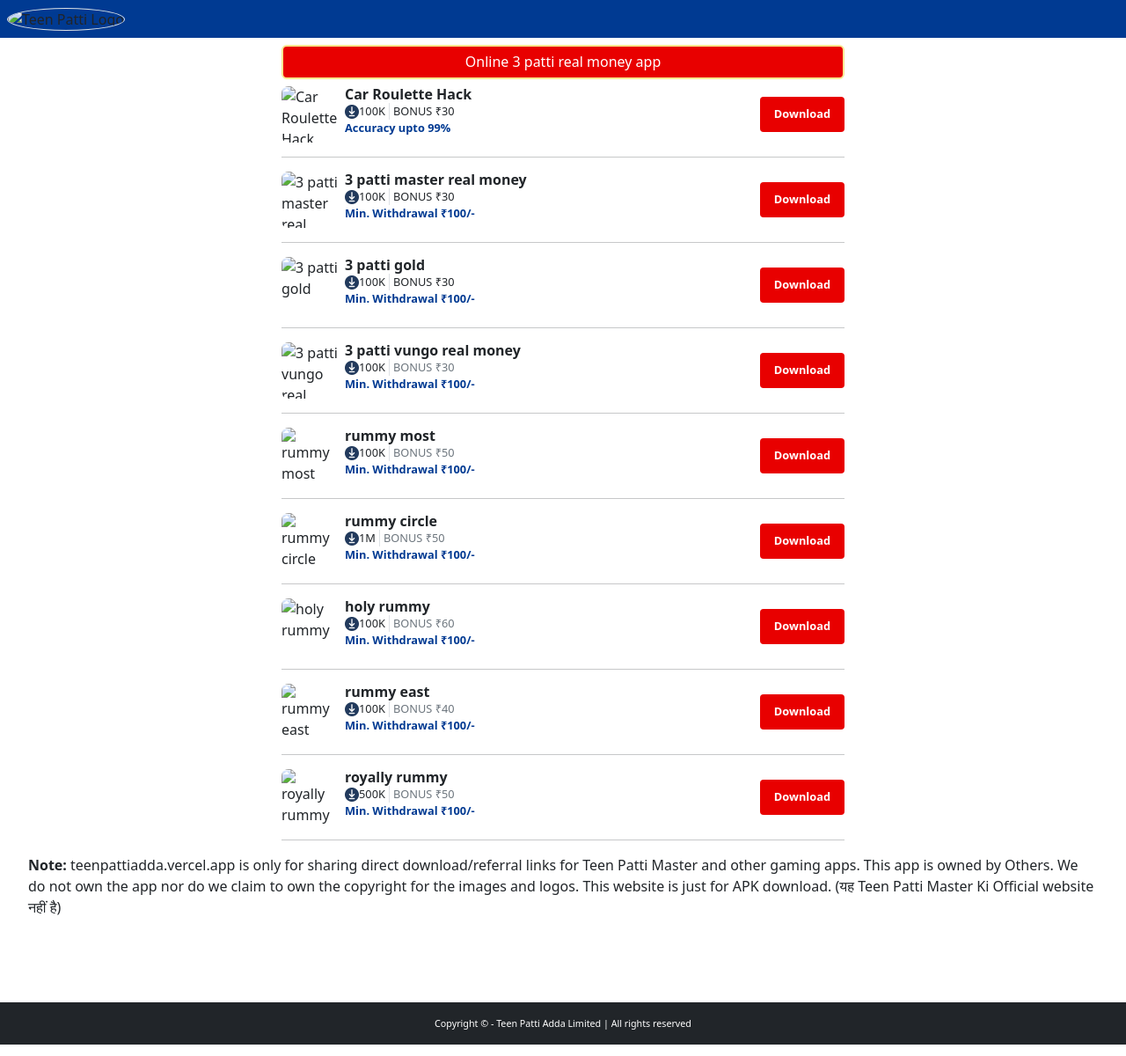
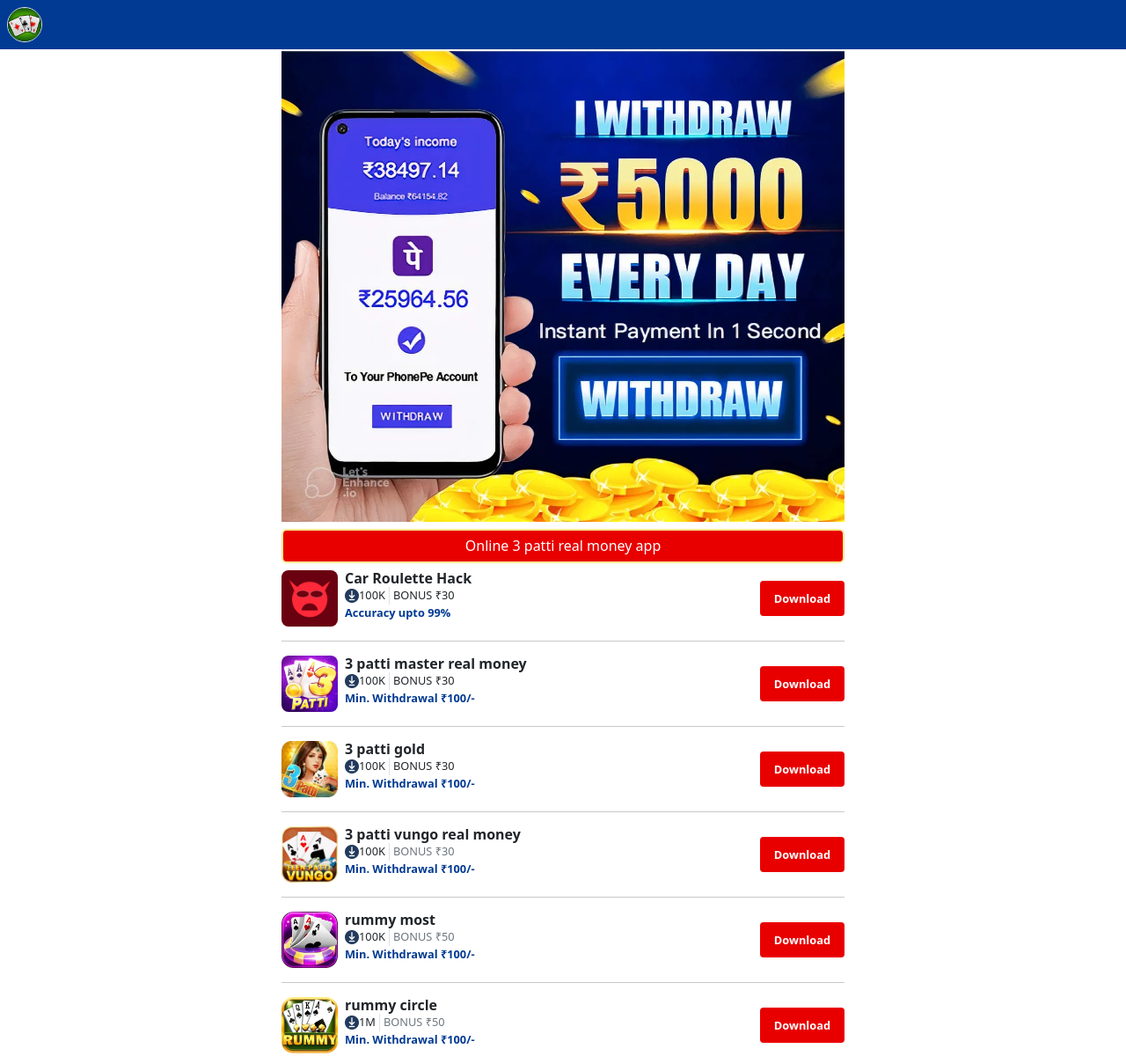
Before and after one commit to fahiran07/teen-patti-adda, a plain HTML site: page index.html in a window 1280 px wide. Shown: the top 1200 px of the page at 88% size. Drawn offline with Linux system fonts and the light colour scheme; the site is published under a folder, as on GitHub Pages, so addresses that start at the root find nothing.

Commit message:
initial commit

```diff
--- a/index.html
+++ b/index.html
@@ -22,18 +22,18 @@
   <body>
     <nav class="header py-2 ps-2">
       <div>
-        <a href="/"><img src="/media/pngegg.webp" alt="Teen Patti Logo" class="logo hr-5 wr-5 rounded-circle border" /></a>
+        <a href="/"><img src="media/pngegg.webp" alt="Teen Patti Logo" class="logo hr-5 wr-5 rounded-circle border" /></a>
       </div>
     </nav>
     <main>
       <section class="download-section mx-auto">
         <div class="d-flex-center">
-          <img src="/media/bg.webp" alt="" class="w-100 w-cm-50 h-auto" />
+          <img src="media/bg.webp" alt="" class="w-100 w-cm-50 h-auto" />
         </div>
         <h1 class="section-title mt-2 d-flex-center fs-6 py-2 text-white rounded-2 w-95 mx-auto w-cm-50">Online 3 patti real money app</h1>
         <article class="app d-flex w-95 w-cm-50 mx-auto">
           <div class="w-70 d-flex">
-            <img src="/media/roulpred.webp" alt="Car Roulette Hack" class="hr-8 wr-8 rounded-3" />
+            <img src="media/roulpred.webp" alt="Car Roulette Hack" class="hr-8 wr-8 rounded-3" />
             <div class="app-info d-flex flex-column ms-2">
               <h2 class="app-title mb-0 fs-6 fw-semibold">Car Roulette Hack</h2>
               <p class="app-download-info mb-0 fs-7 d-flex align-items-center">
@@ -50,7 +50,7 @@
         <hr class="w-cm-50 mx-auto" />
         <article class="app d-flex w-95 w-cm-50 mx-auto">
           <div class="w-70 d-flex">
-            <img src="/media/Teenpatti-Master-Logo.webp" alt="3 patti master real money" class="hr-8 wr-8 rounded-3" />
+            <img src="media/Teenpatti-Master-Logo.webp" alt="3 patti master real money" class="hr-8 wr-8 rounded-3" />
             <div class="app-info d-flex flex-column ms-2">
               <h2 class="app-title mb-0 fs-6 fw-semibold">3 patti master real money</h2>
               <p class="app-download-info mb-0 fs-7 d-flex align-items-center">
@@ -67,7 +67,7 @@
         <hr class="w-cm-50 mx-auto" />
         <article class="app d-flex w-95 w-cm-50 mx-auto">
           <div class="w-70 d-flex">
-            <img src="/media/teenpattigold.webp" alt="3 patti gold" class="hr-8 wr-8 rounded-3" />
+            <img src="media/teenpattigold.webp" alt="3 patti gold" class="hr-8 wr-8 rounded-3" />
             <div class="app-info d-flex flex-column ms-2">
               <h2 class="app-title mb-0 fs-6 fw-semibold">3 patti gold</h2>
               <p class="app-download-info mb-0 fs-7 d-flex align-items-center">
@@ -84,7 +84,7 @@
         <hr class="w-cm-50 mx-auto" />
         <article class="app d-flex w-95 w-cm-50 mx-auto">
           <div class="w-70 d-flex">
-            <img src="/media/Teen Patti Vungo.webp" alt="3 patti vungo real money" class="hr-8 wr-8 rounded-3" />
+            <img src="media/Teen Patti Vungo.webp" alt="3 patti vungo real money" class="hr-8 wr-8 rounded-3" />
             <div class="app-info d-flex flex-column ms-2">
               <h2 class="app-title mb-0 fs-6 fw-semibold">3 patti vungo real money</h2>
               <p class="app-download-info mb-0 fs-7 d-flex align-items-center"><img src="media/downloading.webp" alt="Downloading Icon" class="download-icon hr-3 wr-3" />100K <span class="bonus text-secondary border-start ms-1 ps-1">BONUS ₹30</span></p>
@@ -98,7 +98,7 @@
         <hr class="w-cm-50 mx-auto" />
         <article class="app d-flex w-95 w-cm-50 mx-auto">
           <div class="w-70 d-flex">
-            <img src="/media/rummy1.webp" alt="rummy most" class="hr-8 wr-8 rounded-3" />
+            <img src="media/rummy1.webp" alt="rummy most" class="hr-8 wr-8 rounded-3" />
             <div class="app-info d-flex flex-column ms-2">
               <h2 class="app-title mb-0 fs-6 fw-semibold">rummy most</h2>
               <p class="app-download-info mb-0 fs-7 d-flex align-items-center">
@@ -115,7 +115,7 @@
         <hr class="w-cm-50 mx-auto" />
         <article class="app d-flex w-95 w-cm-50 mx-auto">
           <div class="w-70 d-flex">
-            <img src="/media/rummy2.webp" alt="rummy circle" class="hr-8 wr-8 rounded-3" />
+            <img src="media/rummy2.webp" alt="rummy circle" class="hr-8 wr-8 rounded-3" />
             <div class="app-info d-flex flex-column ms-2">
               <h2 class="app-title mb-0 fs-6 fw-semibold">rummy circle</h2>
               <p class="app-download-info mb-0 fs-7 d-flex align-items-center">
@@ -132,7 +132,7 @@
         <hr class="w-cm-50 mx-auto" />
         <article class="app d-flex w-95 w-cm-50 mx-auto">
           <div class="w-70 d-flex">
-            <img src="/media/rummy3.webp" alt="holy rummy" class="hr-8 wr-8 rounded-3" />
+            <img src="media/rummy3.webp" alt="holy rummy" class="hr-8 wr-8 rounded-3" />
             <div class="app-info d-flex flex-column ms-2">
               <h2 class="app-title mb-0 fs-6 fw-semibold">holy rummy</h2>
               <p class="app-download-info mb-0 fs-7 d-flex align-items-center">
@@ -149,7 +149,7 @@
         <hr class="w-cm-50 mx-auto" />
         <article class="app d-flex w-95 w-cm-50 mx-auto">
           <div class="w-70 d-flex">
-            <img src="/media/rummy4.webp" alt="rummy east" class="hr-8 wr-8 rounded-3" />
+            <img src="media/rummy4.webp" alt="rummy east" class="hr-8 wr-8 rounded-3" />
             <div class="app-info d-flex flex-column ms-2">
               <h2 class="app-title mb-0 fs-6 fw-semibold">rummy east</h2>
               <p class="app-download-info mb-0 fs-7 d-flex align-items-center">
@@ -166,7 +166,7 @@
         <hr class="w-cm-50 mx-auto" />
         <article class="app d-flex w-95 w-cm-50 mx-auto">
           <div class="w-70 d-flex">
-            <img src="/media/rummy5.webp" alt="royally rummy" class="hr-8 wr-8 rounded-3" />
+            <img src="media/rummy5.webp" alt="royally rummy" class="hr-8 wr-8 rounded-3" />
             <div class="app-info d-flex flex-column ms-2">
               <h2 class="app-title mb-0 fs-6 fw-semibold">royally rummy</h2>
               <p class="app-download-info mb-0 fs-7 d-flex align-items-center">
```
